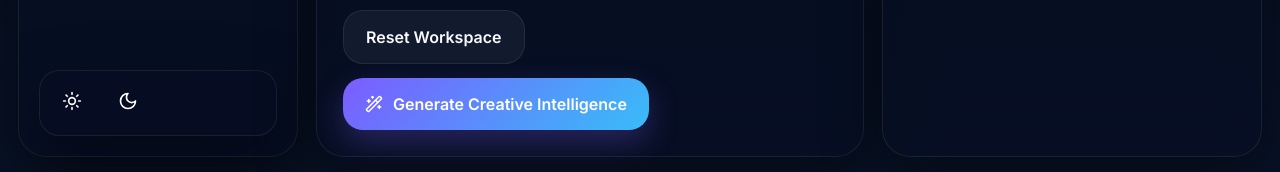
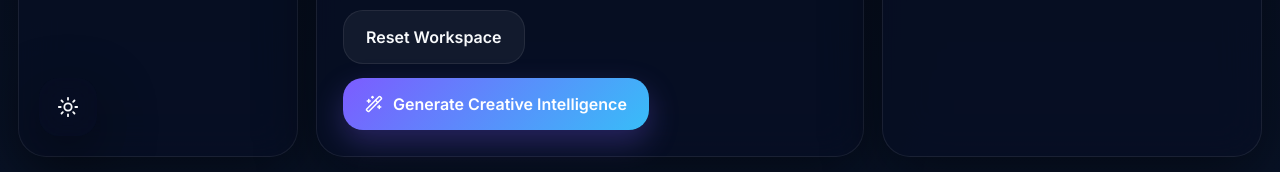
Before and after one commit to artfeltdesigning-sketch/PRO-FOUNDATION-SHELL, a Next.js app: page / in a window 1280 px wide. Shown: the part 972-1144 px from the top of the page. Built offline with nearby package versions, Linux system fonts and the light colour scheme.

Commit message:
Update theme-toggle.tsx

```diff
--- a/components/theme-toggle.tsx
+++ b/components/theme-toggle.tsx
@@ -15,59 +15,38 @@ export default function ThemeToggle() {
   const isDark =
     theme === "dark";
 
+  const toggleTheme =
+    () => {
+      setTheme(
+        isDark
+          ? "light"
+          : "dark"
+      );
+    };
+
   return (
-    <div
+    <button
+      onClick={toggleTheme}
       className="glass"
       style={{
+        width: 58,
+        height: 58,
+        border: "none",
+        display: "flex",
+        alignItems:
+          "center",
+        justifyContent:
+          "center",
         borderRadius: 20,
-        padding: 8,
-        display: "flex",
-        gap: 8
+        color:
+          "var(--text)"
       }}
     >
-      <button
-        onClick={() =>
-          setTheme("light")
-        }
-        style={{
-          width: 48,
-          height: 48,
-          borderRadius: 14,
-          border: "none",
-          background:
-            !isDark
-              ? "linear-gradient(135deg, var(--accent), var(--accent-2))"
-              : "transparent",
-          color:
-            !isDark
-              ? "white"
-              : "var(--text)"
-        }}
-      >
-        <Sun size={20} />
-      </button>
-
-      <button
-        onClick={() =>
-          setTheme("dark")
-        }
-        style={{
-          width: 48,
-          height: 48,
-          borderRadius: 14,
-          border: "none",
-          background:
-            isDark
-              ? "linear-gradient(135deg, var(--accent), var(--accent-2))"
-              : "transparent",
-          color:
-            isDark
-              ? "white"
-              : "var(--text)"
-        }}
-      >
-        <Moon size={20} />
-      </button>
-    </div>
+      {isDark ? (
+        <Sun size={22} />
+      ) : (
+        <Moon size={22} />
+      )}
+    </button>
   );
 }
```
